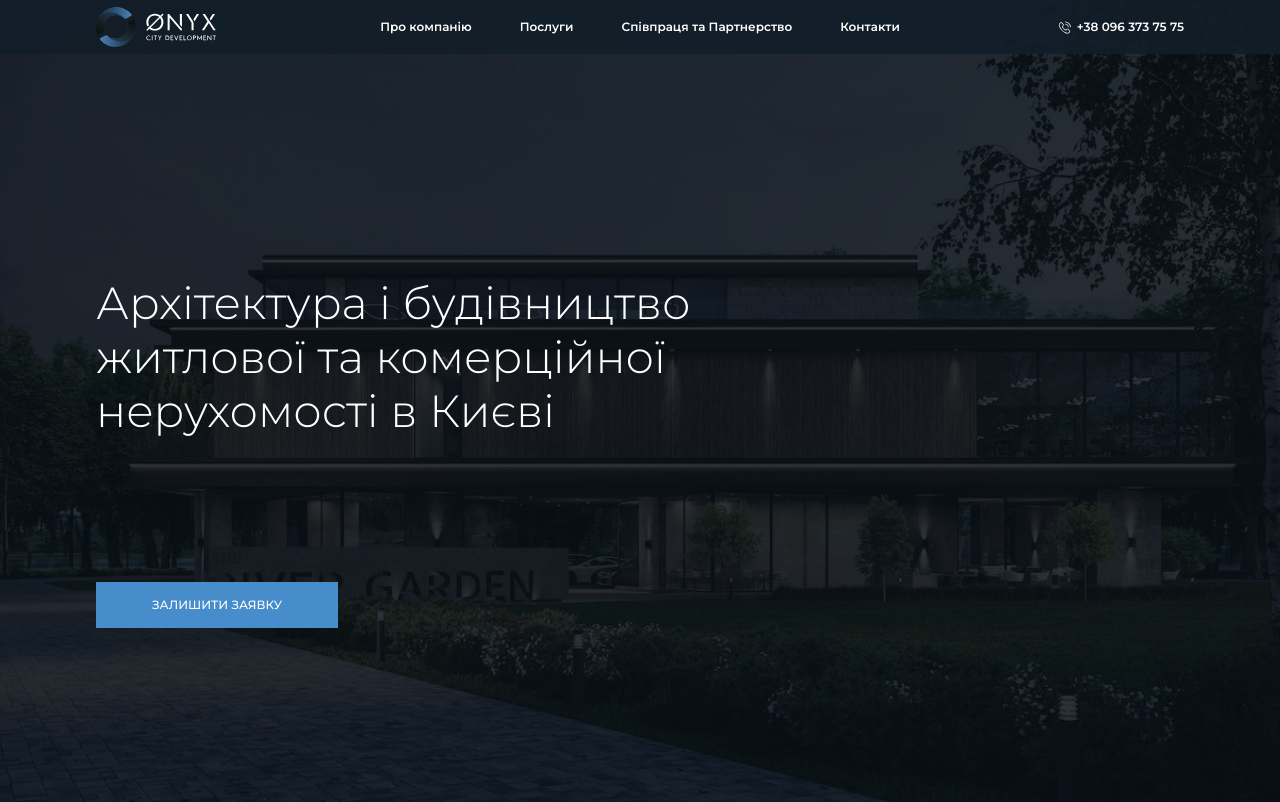
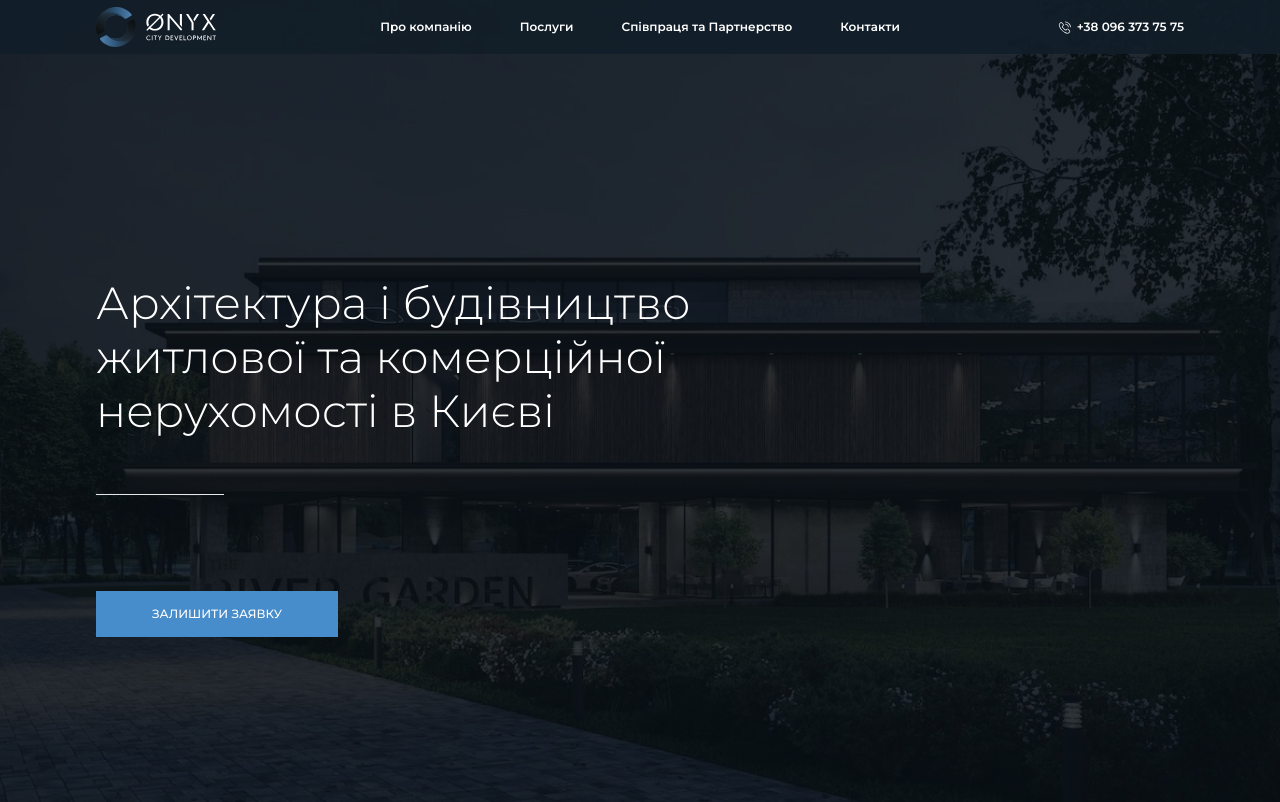
Before and after one commit to nikolaynizruhin/onyx, a Next.js app: page / in a window 1280 px wide. Shown: the top 802 px of the page. Built offline with nearby package versions, Linux system fonts and the light colour scheme.

Commit message:
Add divider

```diff
--- a/components/cooperation.tsx
+++ b/components/cooperation.tsx
@@ -1,6 +1,7 @@
 import Image from "next/image";
 import Container from "./container";
 import Button from "./button";
+import Divider from "./divider";
 
 export default function Cooperation({ setOpen }: { setOpen: (isOpen: boolean) => void }) {
   return (
@@ -17,7 +18,7 @@ export default function Cooperation({ setOpen }: { setOpen: (isOpen: boolean) =>
           <h2 className="text-2xl md:text-[40px] lg:text-[45px] font-normal leading-8 md:leading-[48px] lg:leading-[54px] text-white">
             Хочете стати нашим партнером або запропонувати нам співпрацю?
           </h2>
-          <div className="border-b border-white w-20 md:w-48 lg:w-32 h-8 md:h-16 lg:h-14 mb-8 md:mb-16 lg:mb-5"></div>
+          <Divider className='mt-8 md:my-16 lg:mt-14 mb-8 lg:mb-5' />
           <p className="text-xs md:text-sm lg:text-lg font-normal text-white">Надсилайте Ваші пропозиції і ми обов’язково запропонуємо найкраще рішення.</p>
           <div className="mt-9">
             <Button onClick={() => setOpen(true)}>ВІДПРАВИТИ ЗАПИТ</Button>
--- /dev/null
+++ b/components/divider.tsx
@@ -0,0 +1,3 @@
+export default function Divider({ className }: { className?: string }) {
+  return <hr className={`w-20 md:w-48 lg:w-32 ${className}`} />
+}
--- a/components/hero.tsx
+++ b/components/hero.tsx
@@ -2,6 +2,7 @@ import Image from 'next/image'
 import Header from './header'
 import Container from './container'
 import Button from './button'
+import Divider from './divider'
 
 export default function Hero({ setOpen }: { setOpen: (isOpen: boolean) => void }) {
   return (
@@ -20,9 +21,8 @@ export default function Hero({ setOpen }: { setOpen: (isOpen: boolean) => void }
             <h1 className="text-2xl md:text-[40px] lg:text-[45px] font-light leading-8 md:leading-[48px] lg:leading-[54px] text-white">
               Архітектура і будівництво житлової та комерційної нерухомості в Києві
             </h1>
-            <div className="mt-24 md:mt-36">
-              <Button onClick={() => setOpen(true)}>ЗАЛИШИТИ ЗАЯВКУ</Button>
-            </div>
+            <Divider className='mt-8 md:my-16 lg:mt-14 mb-14 lg:mb-24' />
+            <Button onClick={() => setOpen(true)}>ЗАЛИШИТИ ЗАЯВКУ</Button>
           </div>
         </Container>
       </div>
```
